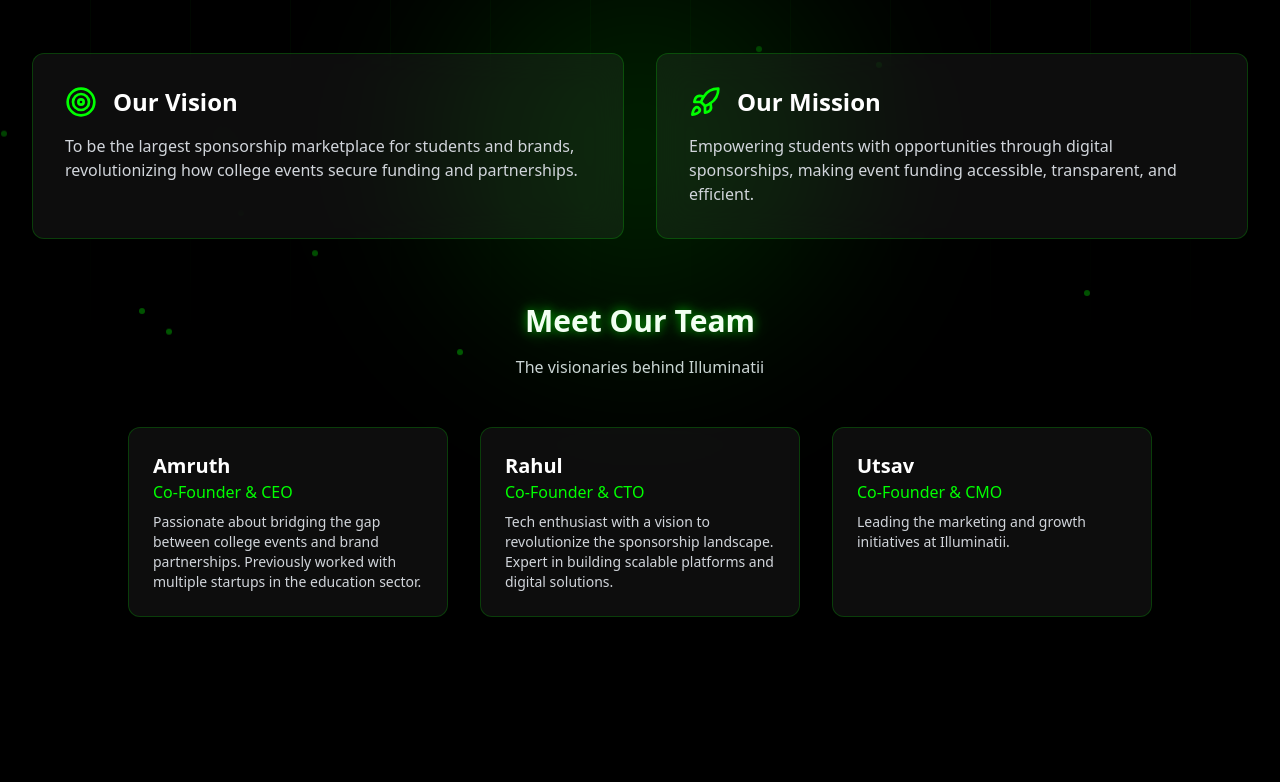
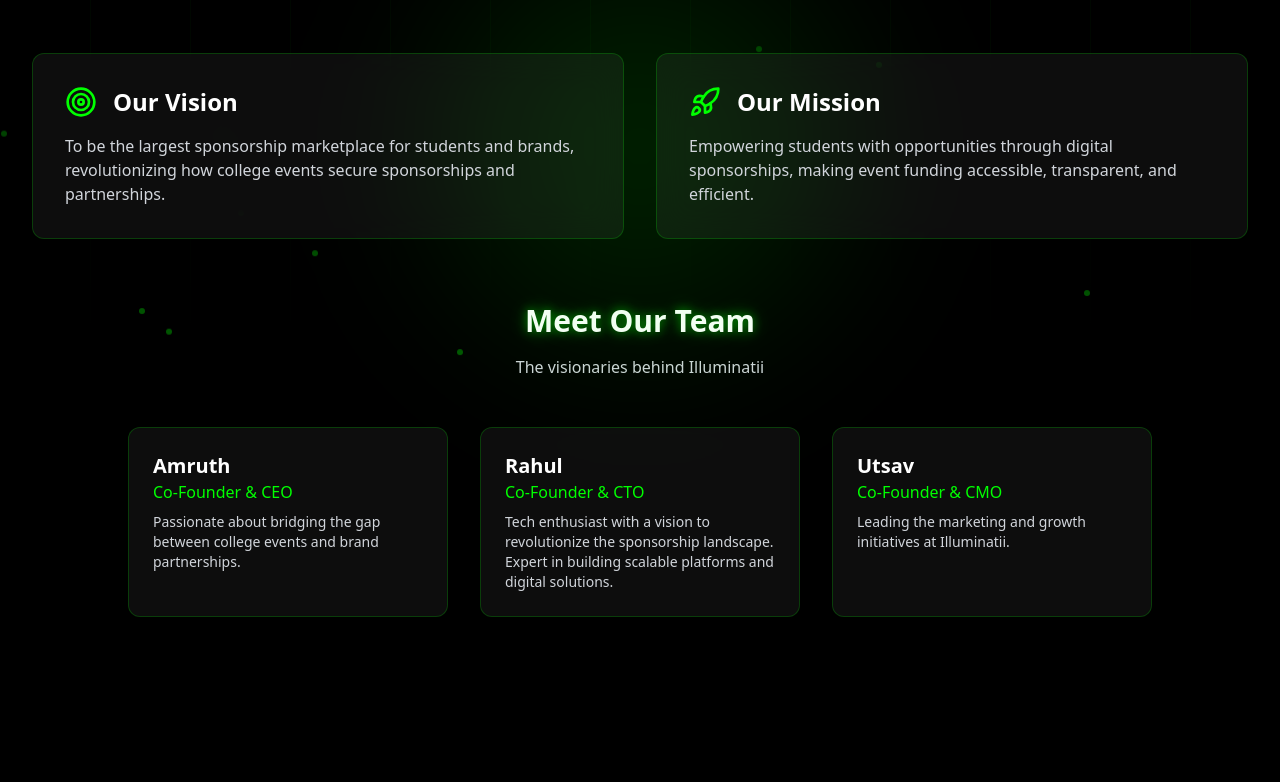
Before and after one commit to ashishgowda008/illuminati-V1, a React (Vite) app: page /about in a window 1280 px wide. Shown: the part 431-1213 px from the top of the page. Built offline with nearby package versions, Linux system fonts and the light colour scheme; no server answers.

Commit message:
Update About.tsx

```diff
--- a/src/pages/About.tsx
+++ b/src/pages/About.tsx
@@ -46,7 +46,7 @@ const About = () => {
     {
       name: "Amruth",
       role: "Co-Founder & CEO",
-      bio: "Passionate about bridging the gap between college events and brand partnerships. Previously worked with multiple startups in the education sector."
+      bio: "Passionate about bridging the gap between college events and brand partnerships."
     },
     {
       name: "Rahul",
@@ -101,7 +101,7 @@ const About = () => {
               <h2 className="text-2xl font-semibold text-white">Our Vision</h2>
             </div>
             <p className="text-gray-300">
-              To be the largest sponsorship marketplace for students and brands, revolutionizing how college events secure funding and partnerships.
+              To be the largest sponsorship marketplace for students and brands, revolutionizing how college events secure sponsorships and partnerships.
             </p>
           </motion.div>
 
```
